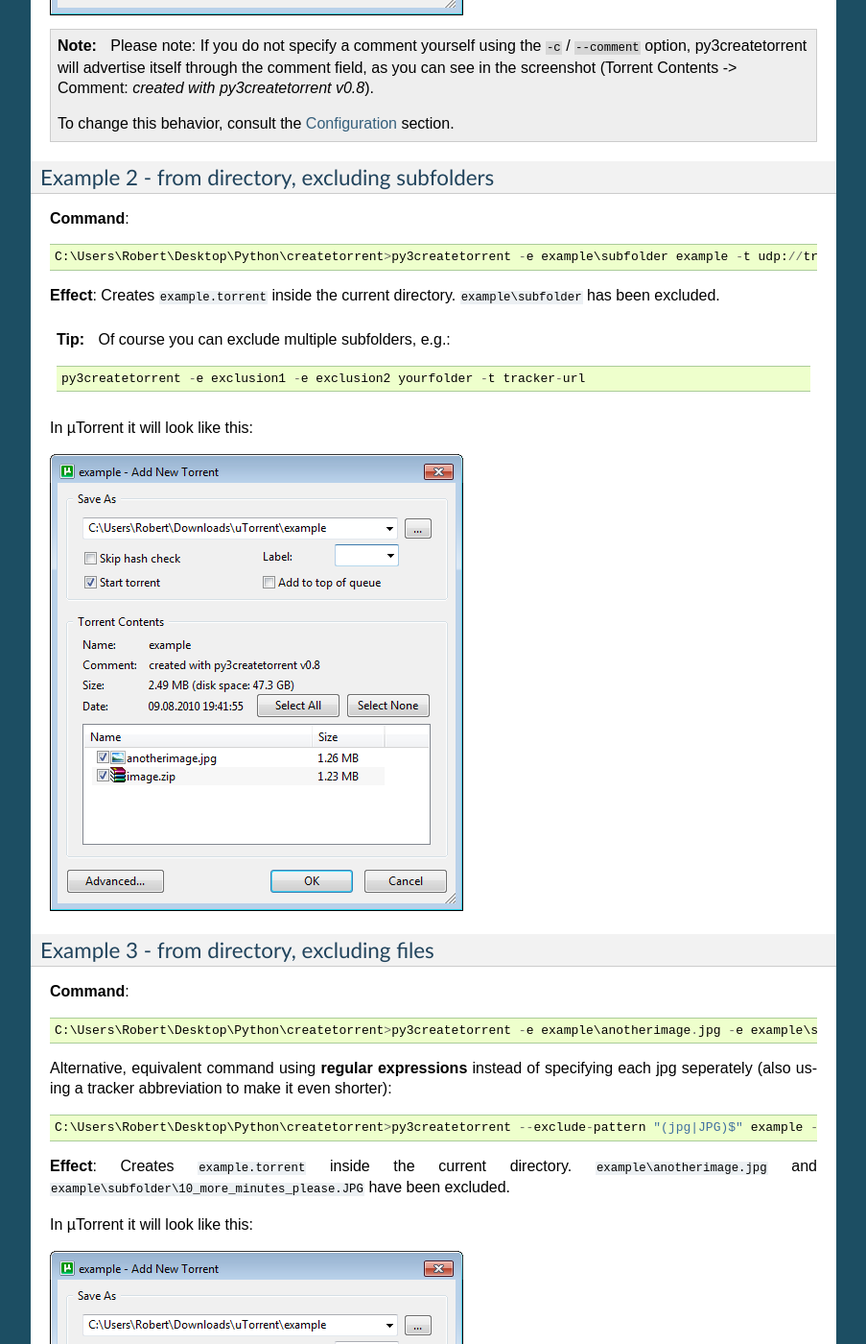
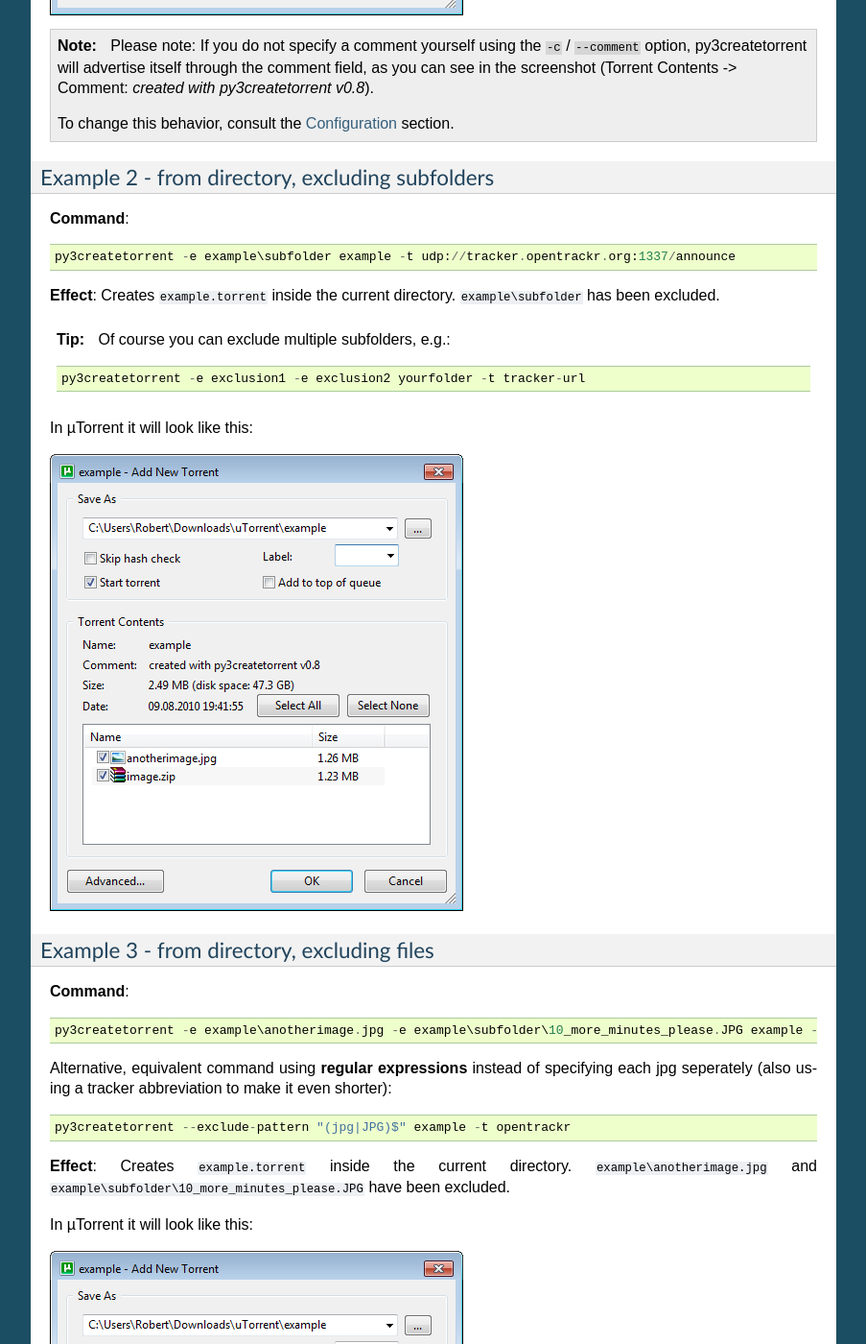
Before and after one commit to rsnitsch/py3createtorrent, a Sphinx documentation site: the page built from docs/source/user.rst, in a window 1280 px wide and 1400 px high, scrolled down 7608 px. Shown: the whole window at 96% size, without its empty margins (198-1101 px from the left). Built offline with Sphinx 7.4.7, drawn with Linux system fonts in a browser that asks for light colours; some of the changed text lies outside the part shown.

Commit message:
Simplify command examples (remove working dir bash prompt)

```diff
--- a/docs/source/user.rst
+++ b/docs/source/user.rst
@@ -401,11 +401,11 @@ Example 1 - from directory, no options, default behaviour
 
 **Command**::
 
-   C:\Users\Robert\Desktop\Python\createtorrent>py3createtorrent example -t udp://tracker.opentrackr.org:1337/announce
+   py3createtorrent example -t udp://tracker.opentrackr.org:1337/announce
 
 Alternative, equivalent command using a tracker abbreviation for convenience::
 
-   C:\Users\Robert\Desktop\Python\createtorrent>py3createtorrent example -t opentrackr
+   py3createtorrent example -t opentrackr
 
 **Effect**:
 Creates example.torrent inside the current directory.
@@ -427,7 +427,7 @@ Example 2 - from directory, excluding subfolders
 
 **Command**::
 
-   C:\Users\Robert\Desktop\Python\createtorrent>py3createtorrent -e example\subfolder example -t udp://tracker.opentrackr.org:1337/announce
+   py3createtorrent -e example\subfolder example -t udp://tracker.opentrackr.org:1337/announce
 
 **Effect**:
 Creates ``example.torrent`` inside the current directory. ``example\subfolder`` has
@@ -447,13 +447,13 @@ Example 3 - from directory, excluding files
 
 **Command**::
 
-   C:\Users\Robert\Desktop\Python\createtorrent>py3createtorrent -e example\anotherimage.jpg -e example\subfolder\10_more_minutes_please.JPG example -t udp://tracker.opentrackr.org:1337/announce
+   py3createtorrent -e example\anotherimage.jpg -e example\subfolder\10_more_minutes_please.JPG example -t udp://tracker.opentrackr.org:1337/announce
 
 Alternative, equivalent command using **regular expressions** instead of
 specifying each jpg seperately (also using a tracker abbreviation to make it
 even shorter)::
 
-   C:\Users\Robert\Desktop\Python\createtorrent>py3createtorrent --exclude-pattern "(jpg|JPG)$" example -t opentrackr
+   py3createtorrent --exclude-pattern "(jpg|JPG)$" example -t opentrackr
 
 **Effect**:
 Creates ``example.torrent`` inside the current directory. ``example\anotherimage.jpg``
@@ -582,11 +582,11 @@ To disable advertising, you can use the following in your config file:
 If you want to disable advertising for a single torrent only, you can use the
 ``--comment`` option to specify an empty comment::
 
-   $ py3createtorrent --comment "" ...
+   py3createtorrent --comment "" ...
 
-   or
+or::
 
-   $ py3createtorrent -c "" ...
+   py3createtorrent -c "" ...
 
 py3createtorrent will not advertise itself in this case, because you explicitly
 specified the empty comment.
```
